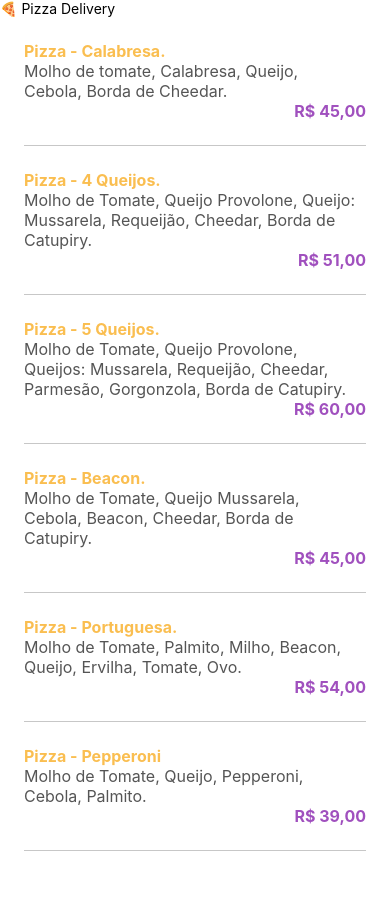
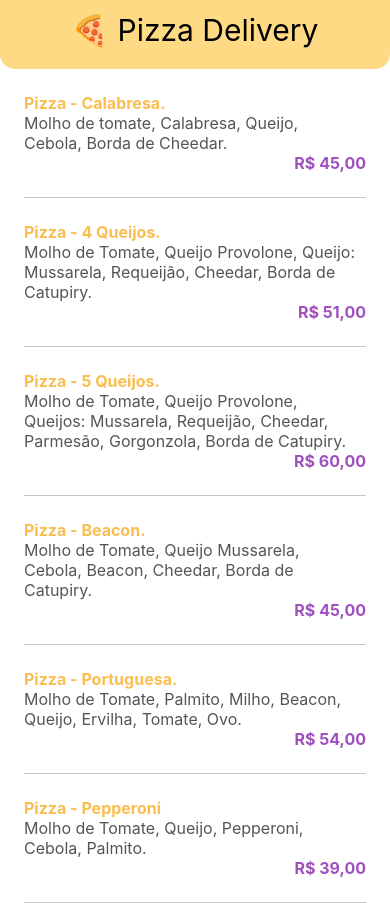
Before and after one commit to junior-x/PizzaDelivery, a React Native app: screen / in a window 390 px wide. Before the commit the page ends 851 px from the top, so only its background shows below. Built offline with nearby package versions, Linux system fonts and the light colour scheme.

Commit message:
Add files via upload

```diff
--- a/src/componentes/Botao/estilos.js
+++ b/src/componentes/Botao/estilos.js
@@ -19,6 +19,6 @@ export default (pequeno, invertido) => StyleSheet.create({
   valor: {
     fontWeight: 'bold',
     textAlign: 'center',
-    color: invertido ? cores.roxo : cores.laranja,
+    color: invertido ? cores.roxo : cores.claro,
   }
 });
--- a/src/telas/Servicos/index.js
+++ b/src/telas/Servicos/index.js
@@ -1,19 +1,41 @@
 import React from "react";
 
-import { SafeAreaView, StatusBar, Text, FlatList } from "react-native";
+import {
+  SafeAreaView,
+  StatusBar,
+  Text,
+  FlatList,
+  StyleSheet,
+  TouchableWithoutFeedback,
+} from "react-native";
 import Item from "./Item";
 
 export default function Servicos() {
-  return <SafeAreaView>
-        <Text>🍕 Pizza Delivery</Text>
-    <StatusBar />
-    <FlatList
-      data={servicos}
-      renderItem={({item}) => <Item {...item}  />}
-      keyExtractor={({id}) => String(id)}
-    />
-  </SafeAreaView>
+  return (
+    <SafeAreaView>
+      <Text style={estilo.textItem}>🍕 Pizza Delivery</Text>
+      <StatusBar backgroundColor="#000" barStyle="light-content" />
+      <FlatList
+        data={servicos}
+        renderItem={({ item }) => <Item {...item} />}
+        keyExtractor={({ id }) => String(id)}
+      />
+    </SafeAreaView>
+  );
 }
+
+const estilo = StyleSheet.create({
+  textItem: {
+    color: "#000",
+    fontSize: 30,
+    textAlign: "center",
+    backgroundColor: "#ffda85",
+    height: 69,
+    padding: 12,
+    borderBottomRightRadius: 15,
+    borderBottomLeftRadius: 15,
+  },
+});
 
 const servicos = [
   {
```
Also changed, not shown: src/telas/Servicos/estilos.js (added, +12 -0 lines).
